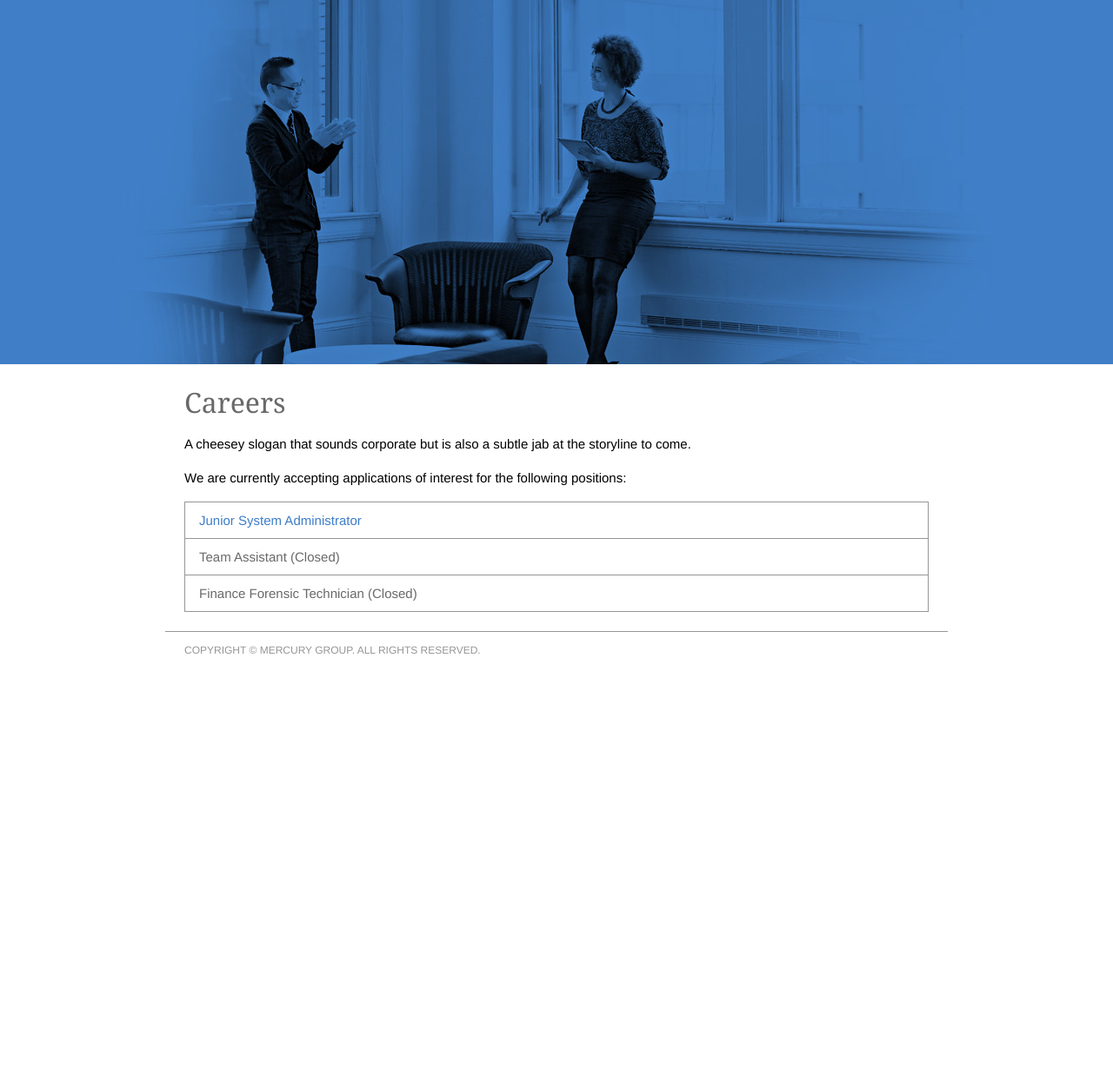
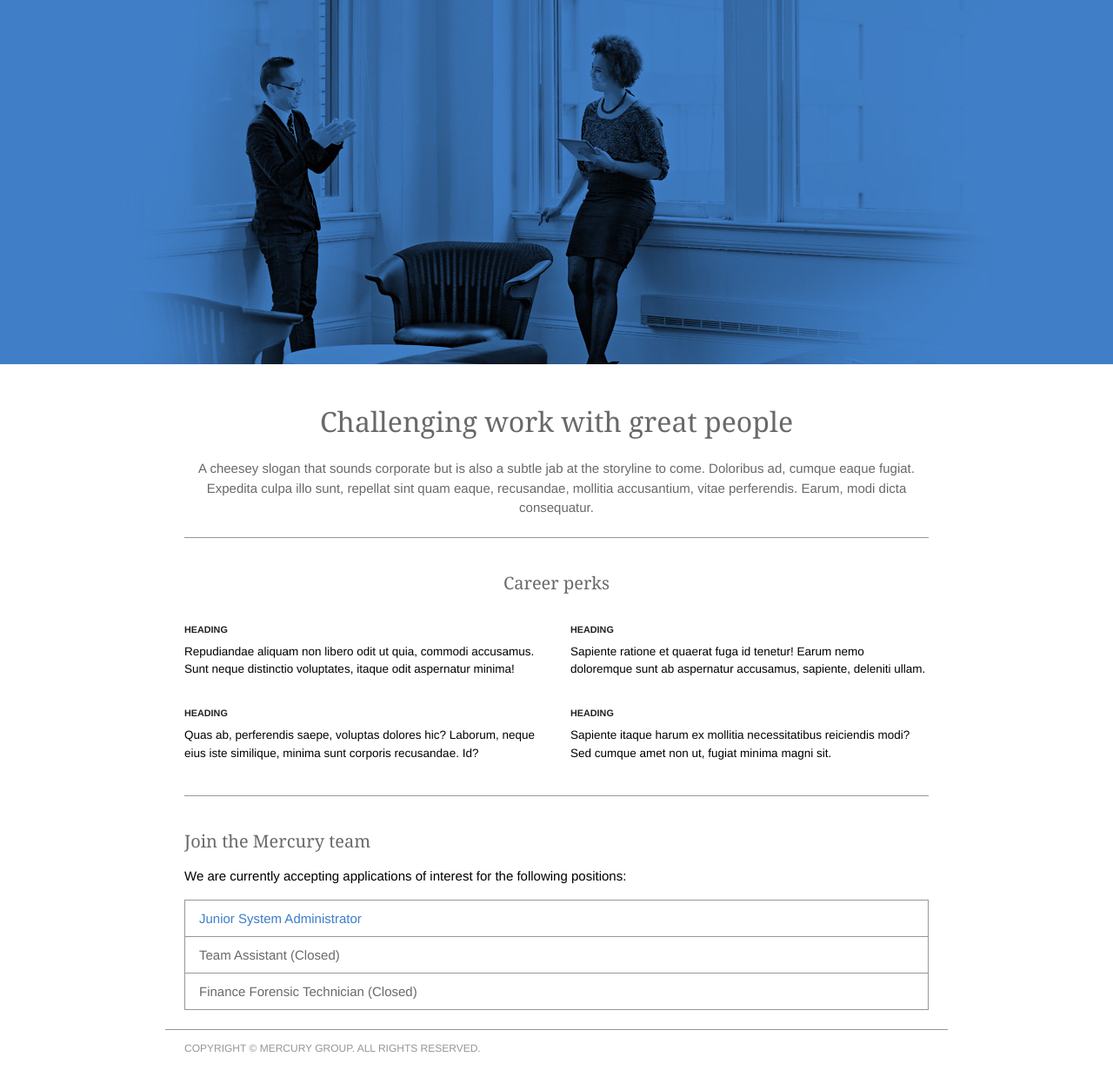
Before and after one commit to NPC360/NPC360, a Flask app: page /careers/ in a window 1280 px wide. Shown: the part 216-1447 px from the top of the page at 87% size. Before the commit the page ends 968 px from the top, so only its background shows below. Run offline with Flask 2, Linux system fonts and the light colour scheme; some libraries are stand-ins or nearby versions.

Commit message:
Added perks and extra copy to match creative

```diff
--- a/scss/style.scss
+++ b/scss/style.scss
@@ -22,13 +22,18 @@ body {
 }
 h2, h3, h4 {
 	margin: $margins;
+	font-family: Georgia, serif;
+	color: $grey;
 }
 h2 {
-	font-family: Georgia, serif;
-	color: $grey;
 	font-size: 32px;
 	font-weight: 100;
 }
+h3 {
+	font-size: 20px;
+	font-weight: 100;
+}
+
 a {
 	@include transition-property(color, background, border, opacity);
 	@include transition-duration;
@@ -273,3 +278,51 @@ input, textarea, select {
 	height: 420px;
 	margin: 0 0 $pl;
 }
+.tc {
+	text-align: center;
+}
+h2.tc {
+	margin: $pl * 2 0 $pl;
+}
+p.tc {
+	color: $grey;
+}
+
+.careers-join,
+.career-perks {
+	border-top: solid 1px $light-grey;
+	padding: $pl 0 0;
+	margin: $pl 0 0;
+}
+
+.career-perks {
+	h3 {
+		text-align: center;
+	}
+	h4 {
+		font-size: 0.8em;
+		text-transform: uppercase;
+		font-family: inherit;
+		color: $black;
+		margin: 0 0 $pxs;
+	}
+	p {
+		margin: 0;
+	}
+	ul {
+		margin: 0 (-$pm);
+		padding: 0;
+		list-style: none;
+	}
+	li {
+		font-size: 0.9em;
+		line-height: 1.5;
+		width: 50%;
+		margin: 0;
+		padding: $pm;
+		float: left;
+	}
+	li + li {
+		margin-top: 0;
+	}
+}
--- a/wsgi/templates/careers.html
+++ b/wsgi/templates/careers.html
@@ -5,14 +5,40 @@
 <div class="careers-hero"></div>
 
 <div class="content-layout">
-	<h2>Careers</h2>
-	<p>A cheesey slogan that sounds corporate but is also a subtle jab at the storyline to come.</p>
-	<p>We are currently accepting applications of interest for the following positions:</p>
+	<h2 class="tc">Challenging work with great people</h2>
+	<p class="tc">A cheesey slogan that sounds corporate but is also a subtle jab at the storyline to come. Doloribus ad, cumque eaque fugiat. Expedita culpa illo sunt, repellat sint quam eaque, recusandae, mollitia accusantium, vitae perferendis. Earum, modi dicta consequatur.</p>
 
-	<ul class="block">
-		<li><a href="/careers/job-2342/">Junior System Administrator</a></li>
-		<li><span>Team Assistant (Closed)</span></li>
-		<li><span>Finance Forensic Technician (Closed)</span></li>
-	</ul>
+	<div class="career-perks">
+		<h3>Career perks</h3>
+		<ul class="cf">
+			<li>
+				<h4>Heading</h4>
+				<p>Repudiandae aliquam non libero odit ut quia, commodi accusamus. Sunt neque distinctio voluptates, itaque odit aspernatur minima!</p>
+			</li>
+			<li>
+				<h4>Heading</h4>
+				<p>Sapiente ratione et quaerat fuga id tenetur! Earum nemo doloremque sunt ab aspernatur accusamus, sapiente, deleniti ullam.</p>
+			</li>
+			<li>
+				<h4>Heading</h4>
+				<p>Quas ab, perferendis saepe, voluptas dolores hic? Laborum, neque eius iste similique, minima sunt corporis recusandae. Id?</p>
+			</li>
+			<li>
+				<h4>Heading</h4>
+				<p>Sapiente itaque harum ex mollitia necessitatibus reiciendis modi? Sed cumque amet non ut, fugiat minima magni sit.</p>
+			</li>
+		</ul>
+	</div>
+
+	<div class="careers-join">
+		<h3>Join the Mercury team</h3>
+		<p>We are currently accepting applications of interest for the following positions:</p>
+		<ul class="block">
+			<li><a href="/careers/job-2342/">Junior System Administrator</a></li>
+			<li><span>Team Assistant (Closed)</span></li>
+			<li><span>Finance Forensic Technician (Closed)</span></li>
+		</ul>
+	</div>
+
 </div>
 {% endblock %}
```
Also changed, not shown: wsgi/static/css/style.css.
